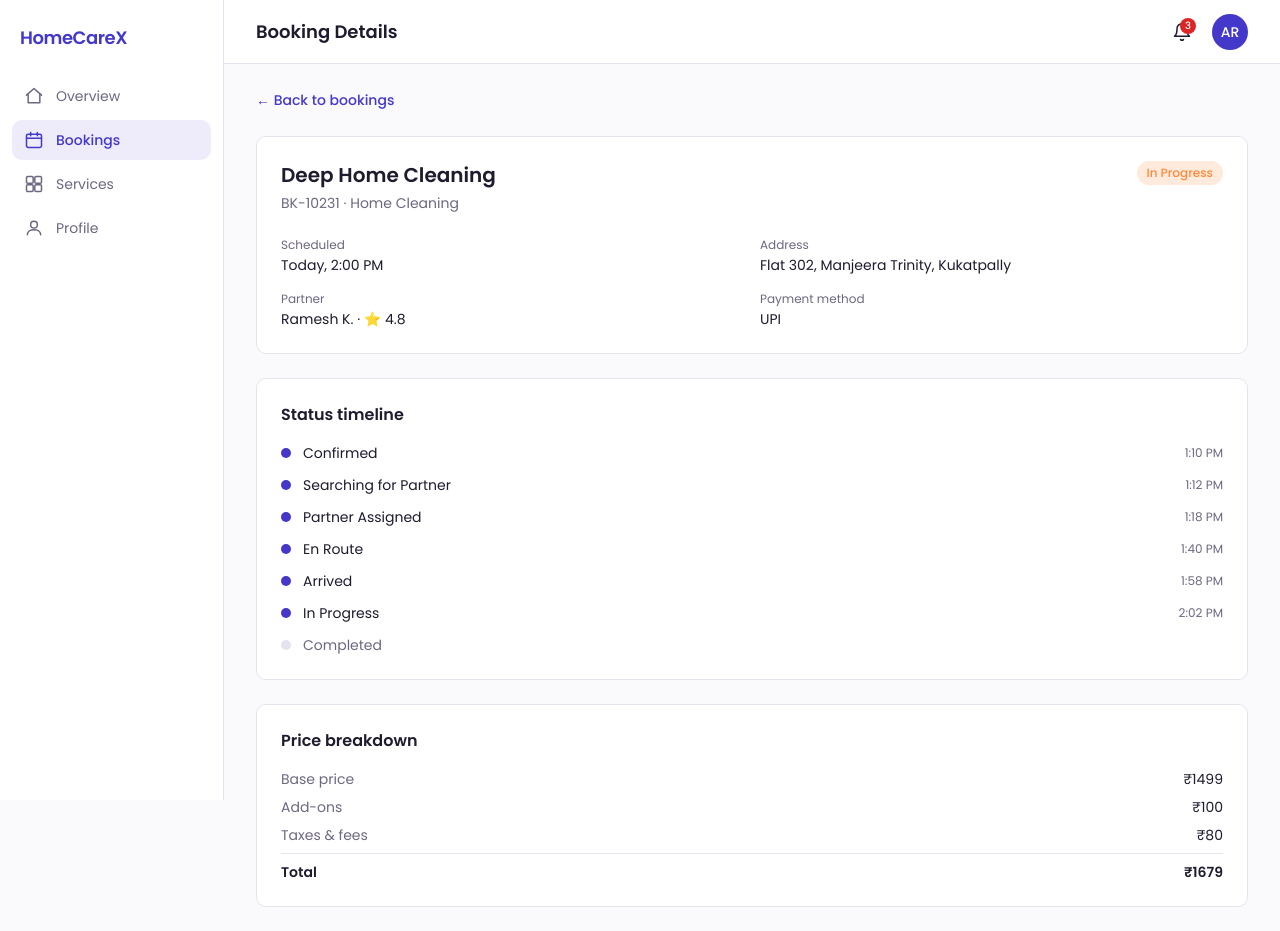
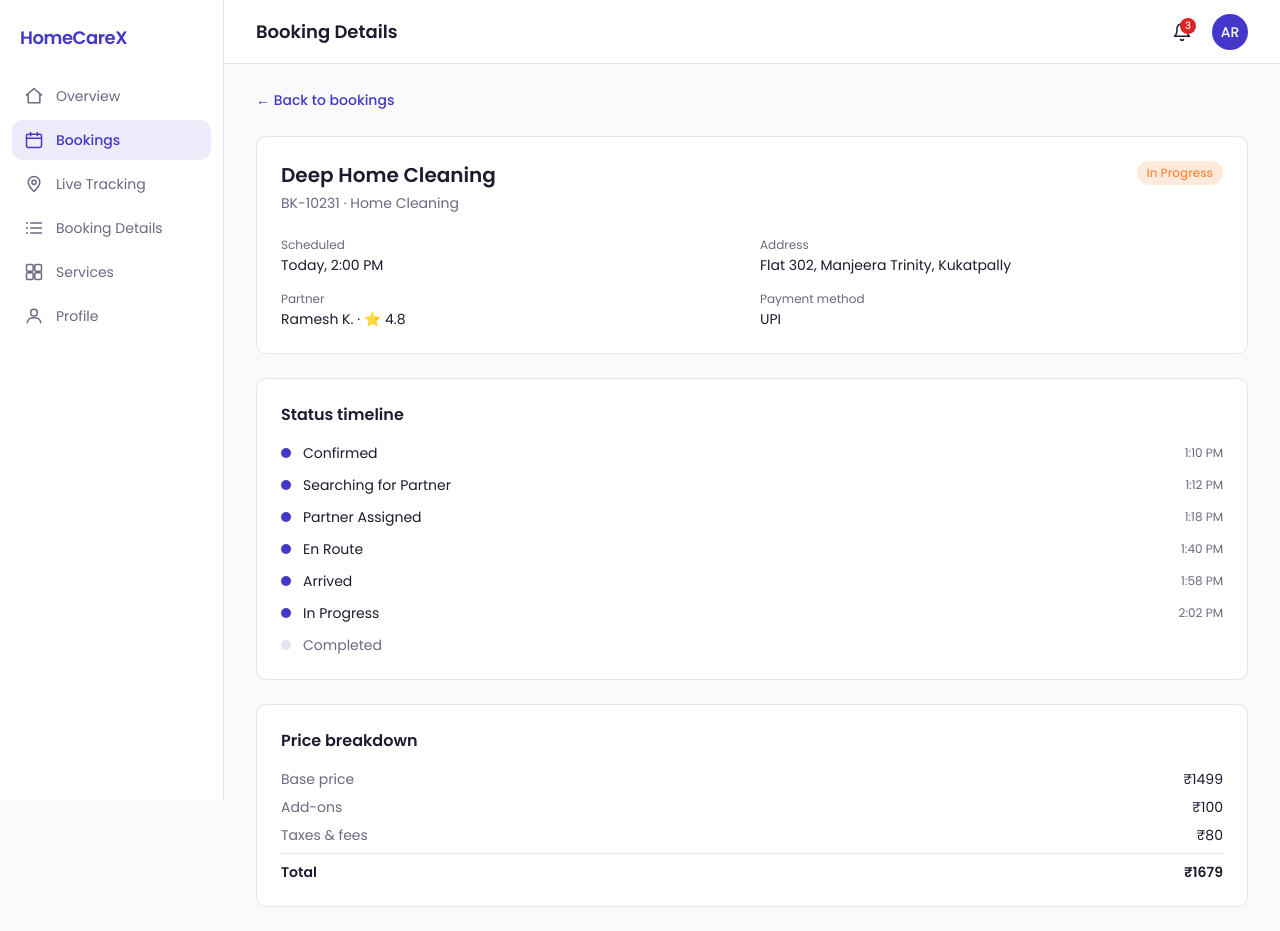
Before and after one commit to Charan951/HomeCareX, a React (Vite) app in the folder frontend/: page /bookings/1 in a window 1280 px wide. Built offline with nearby package versions, Linux system fonts and the light colour scheme.

Commit message:
refactor(navigation): update sidebar links and topbar action handlers - Add Bookings and Tracking items with icons to sidebar navigation - Implement click handlers for notification and view profile actions in Topbar/ProfileMenu

```diff
--- a/frontend/src/App.tsx
+++ b/frontend/src/App.tsx
@@ -1,57 +1,16 @@
-// import React from 'react';
-// import AppRoutes from './routes/AppRoutes';
+import { BrowserRouter } from "react-router-dom";
+import CustomerRoutes from "./routes/CustomerRoutes";
 
-// export const App: React.FC = () => {
-//   return <AppRoutes />;
-// };
-
-// export default App;
-import { BrowserRouter, Routes, Route } from "react-router-dom";
-import CustomerLayout from "./layouts/CustomerLayout";
-import Dashboard from "./pages/customer/Dashboard";
-import Addresses from "./pages/customer/Addresses";
-import Bookings from "./pages/customer/Bookings";
-import BookingDetails from "./pages/customer/BookingDetails";
-import Categories from "./pages/customer/Categories";
-import Notifications from "./pages/customer/Notifications";
-import Payments from "./pages/customer/Payments";
-import Profile from "./pages/customer/Profile";
-import Referrals from "./pages/customer/Referrals";
-import Reviews from "./pages/customer/Reviews";
-import Services from "./pages/customer/Services";
-import Support from "./pages/customer/Support";
-import Tracking from "./pages/customer/Tracking";
-import Wallet from "./pages/customer/Wallet";
-
+/**
+ * App — top-level shell. Only owns the BrowserRouter; each user surface
+ * (Customer today, Partner/Admin later) gets its own Routes component under
+ * src/routes/ so App.tsx doesn't grow into a dumping ground as more surfaces
+ * are added.
+ */
 export default function App() {
   return (
     <BrowserRouter>
-      <Routes>
-        <Route
-          element={
-            <CustomerLayout
-              userName="Ananya Rao"
-              notificationCount={3}
-              onLogout={() => console.log("logout clicked")}
-            />
-          }
-        >
-          <Route path="/" element={<Dashboard />} />
-          <Route path="/addresses" element={<Addresses />} />
-          <Route path="/bookings" element={<Bookings />} />
-          <Route path="/bookings/:id" element={<BookingDetails />} />
-          <Route path="/categories" element={<Categories />} />
-          <Route path="/notifications" element={<Notifications />} />
-          <Route path="/payments" element={<Payments />} />
-          <Route path="/profile" element={<Profile />} />
-          <Route path="/referrals" element={<Referrals />} />
-          <Route path="/reviews" element={<Reviews />} />
-          <Route path="/services" element={<Services />} />
-          <Route path="/support" element={<Support />} />
-          <Route path="/tracking" element={<Tracking />} />
-          <Route path="/wallet" element={<Wallet />} />
-        </Route>
-      </Routes>
+      <CustomerRoutes />
     </BrowserRouter>
   );
 }
--- a/frontend/src/components/layout/NavIcon.tsx
+++ b/frontend/src/components/layout/NavIcon.tsx
@@ -49,6 +49,22 @@ export default function NavIcon({ name, className = "" }: NavIconProps) {
           <path d="M4 20c0-4 4-6 8-6s8 2 8 6" strokeLinecap="round" />
         </svg>
       );
+      case "map-pin":
+      return (
+        <svg {...common}>
+          <path d="M12 21s-7-6.5-7-11a7 7 0 1 1 14 0c0 4.5-7 11-7 11z" strokeLinecap="round" strokeLinejoin="round" />
+          <circle cx="12" cy="10" r="2.5" />
+        </svg>
+      );
+       case "list":
+      return (
+        <svg {...common}>
+          <path d="M8 6h13M8 12h13M8 18h13" strokeLinecap="round" />
+          <circle cx="3.5" cy="6" r="1.2" fill="currentColor" stroke="none" />
+          <circle cx="3.5" cy="12" r="1.2" fill="currentColor" stroke="none" />
+          <circle cx="3.5" cy="18" r="1.2" fill="currentColor" stroke="none" />
+        </svg>
+      );
     default:
       return null;
   }
--- a/frontend/src/components/layout/ProfileMenu.tsx
+++ b/frontend/src/components/layout/ProfileMenu.tsx
@@ -1,4 +1,5 @@
 import { useEffect, useRef, useState } from "react";
+import { useNavigate } from "react-router-dom";
 
 interface ProfileMenuProps {
   userName?: string;
@@ -8,6 +9,7 @@ interface ProfileMenuProps {
 export default function ProfileMenu({ userName = "Guest", onLogout = () => {} }: ProfileMenuProps) {
   const [open, setOpen] = useState(false);
   const menuRef = useRef<HTMLDivElement>(null);
+  const navigate = useNavigate();
 
   // Close on outside click — standard dropdown behavior
   useEffect(() => {
@@ -44,7 +46,14 @@ export default function ProfileMenu({ userName = "Guest", onLogout = () => {} }:
           className="absolute right-0 mt-2 w-48 bg-panel border border-line rounded shadow-lg py-1 z-20"
         >
           <div className="px-4 py-2 text-sm text-muted border-b border-line">{userName}</div>
-          <button role="menuitem" className="w-full text-left px-4 py-2 text-sm hover:bg-canvas transition-colors">
+          <button
+            role="menuitem"
+            onClick={() => {
+              setOpen(false);
+              navigate("/profile");
+            }}
+            className="w-full text-left px-4 py-2 text-sm hover:bg-canvas transition-colors"
+          >
             View profile
           </button>
           <button role="menuitem" className="w-full text-left px-4 py-2 text-sm hover:bg-canvas transition-colors">
--- a/frontend/src/components/layout/TopBar.tsx
+++ b/frontend/src/components/layout/TopBar.tsx
@@ -1,4 +1,4 @@
-import { useLocation } from "react-router-dom";
+import { useLocation, useNavigate } from "react-router-dom";
 import NotificationBell from "./NotificationBell";
 import ProfileMenu from "./ProfileMenu";
 import { getPageTitle } from "../../utils/pageTitle";
@@ -11,13 +11,14 @@ interface TopBarProps {
 
 export default function TopBar({ userName, notificationCount = 0, onLogout }: TopBarProps) {
   const { pathname } = useLocation();
+  const navigate = useNavigate();
   const title = getPageTitle(pathname);
 
   return (
     <header className="hidden md:flex items-center justify-between h-16 px-8 border-b border-line bg-panel sticky top-0 z-10">
       <h1 className="text-lg font-semibold text-ink">{title}</h1>
       <div className="flex items-center gap-3">
-        <NotificationBell count={notificationCount} />
+        <NotificationBell count={notificationCount} onClick={() => navigate("/notifications")} />
         <ProfileMenu userName={userName} onLogout={onLogout} />
       </div>
     </header>
--- a/frontend/src/components/layout/navItems.ts
+++ b/frontend/src/components/layout/navItems.ts
@@ -1,4 +1,6 @@
-export type NavIconName = "home" | "calendar" | "grid" | "user";
+import { ACTIVE_BOOKING } from "../../mocks/customerMockData";
+
+export type NavIconName = "home" | "calendar" | "grid" | "user" | "list" | "map-pin";
 
 export interface NavItem {
   to: string;
@@ -12,6 +14,8 @@ export interface NavItem {
 export const CUSTOMER_NAV_ITEMS: NavItem[] = [
   { to: "/", label: "Overview", end: true, icon: "home" },
   { to: "/bookings", label: "Bookings", icon: "calendar" },
+  { to: "/tracking", label: "Live Tracking", icon: "map-pin" },
+  { to: `/bookings/${ACTIVE_BOOKING.id}`, label: "Booking Details", icon: "list" },
   { to: "/services", label: "Services", icon: "grid" },
   { to: "/profile", label: "Profile", icon: "user" },
 ];
--- a/frontend/src/routes/CustomerRoutes.tsx
+++ b/frontend/src/routes/CustomerRoutes.tsx
@@ -1,7 +1,54 @@
-import React from 'react';
+import { Routes, Route } from "react-router-dom";
+import CustomerLayout from "../layouts/CustomerLayout";
+import Dashboard from "../pages/customer/Dashboard";
+import Addresses from "../pages/customer/Addresses";
+import Bookings from "../pages/customer/Bookings";
+import BookingDetails from "../pages/customer/BookingDetails";
+import Categories from "../pages/customer/Categories";
+import Notifications from "../pages/customer/Notifications";
+import Payments from "../pages/customer/Payments";
+import Profile from "../pages/customer/Profile";
+import Referrals from "../pages/customer/Referrals";
+import Reviews from "../pages/customer/Reviews";
+import Services from "../pages/customer/Services";
+import Support from "../pages/customer/Support";
+import Tracking from "../pages/customer/Tracking";
+import Wallet from "../pages/customer/Wallet";
 
-export const CustomerRoutes: React.FC = () => {
-  return null;
-};
-
-export default CustomerRoutes;
+/**
+ * CustomerRoutes — every route the Customer Dashboard serves, nested inside
+ * CustomerLayout (Sidebar/TopBar on desktop, MobileHeader/BottomTabBar on
+ * mobile). Mounted once from App.tsx so App.tsx only owns the top-level
+ * BrowserRouter, not the full route list — keeps App.tsx readable as the
+ * project grows Partner/Admin route groups alongside this one.
+ */
+export default function CustomerRoutes() {
+  return (
+    <Routes>
+      <Route
+        element={
+          <CustomerLayout
+            userName="Ananya Rao"
+            notificationCount={3}
+            onLogout={() => console.log("logout clicked")}
+          />
+        }
+      >
+        <Route path="/" element={<Dashboard />} />
+        <Route path="/addresses" element={<Addresses />} />
+        <Route path="/bookings" element={<Bookings />} />
+        <Route path="/bookings/:id" element={<BookingDetails />} />
+        <Route path="/categories" element={<Categories />} />
+        <Route path="/notifications" element={<Notifications />} />
+        <Route path="/payments" element={<Payments />} />
+        <Route path="/profile" element={<Profile />} />
+        <Route path="/referrals" element={<Referrals />} />
+        <Route path="/reviews" element={<Reviews />} />
+        <Route path="/services" element={<Services />} />
+        <Route path="/support" element={<Support />} />
+        <Route path="/tracking" element={<Tracking />} />
+        <Route path="/wallet" element={<Wallet />} />
+      </Route>
+    </Routes>
+  );
+}
```
